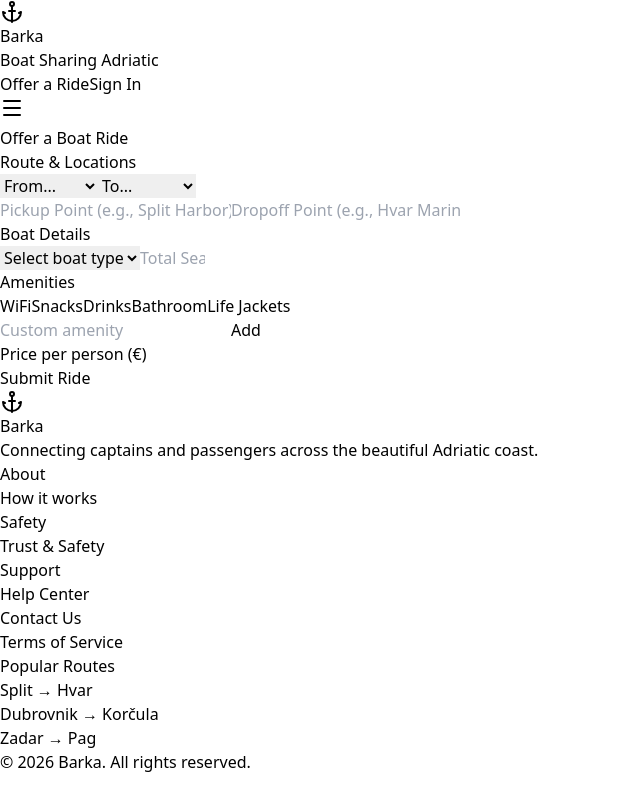
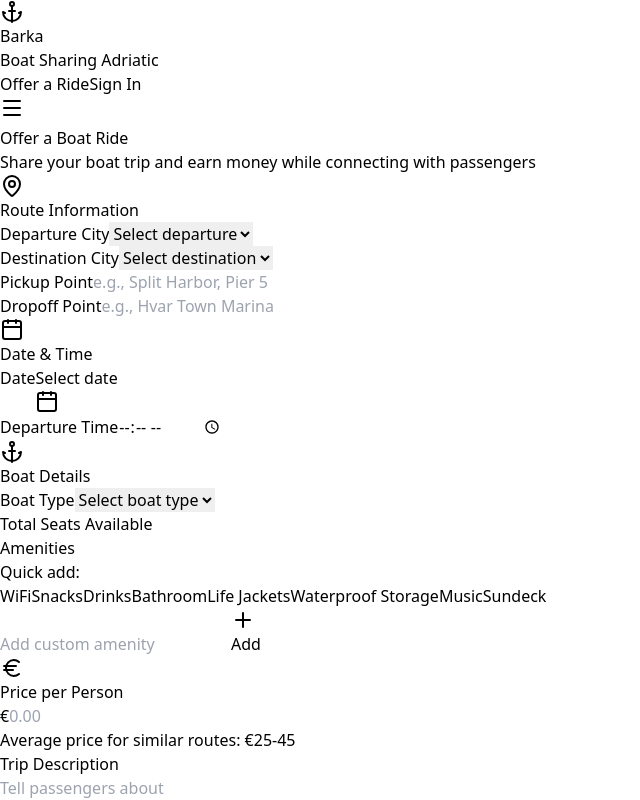
Before and after one commit to VukIG/Barka, a React (Vite) app: page /offer in a window 1280 px wide. Shown: the top 800 px of the page, without its empty margins (0-640 px from the left). Built offline with nearby package versions, Linux system fonts and the light colour scheme.

Commit message:
Modified the styling to accompany the wireframe design in Figma. Re-framed the amenities mapping logic. Removed the console log and added new items to commonAmmenities.

```diff
--- a/src/pages/OfferRide.jsx
+++ b/src/pages/OfferRide.jsx
@@ -3,9 +3,11 @@ import { useNavigate } from "react-router";
 import { MapPin, Calendar, Clock, Euro, Anchor, Users, Plus, X } from "lucide-react";
 import { croatianLocations, boatTypes } from "../data/mockData";
 import DatePicker from "../components/DatePicker";
+import { format } from "date-fns";
 
 function OfferRide() {
   const navigate = useNavigate();
+  const [showSuccess, setShowSuccess] = useState(false);
   const [amenities, setAmenities] = useState([]);
   const [newAmenity, setNewAmenity] = useState("");
   const [selectedDate, setSelectedDate] = useState(undefined);
@@ -24,8 +26,10 @@ function OfferRide() {
 
   const handleSubmit = (e) => {
     e.preventDefault();
-    console.log({ formData, amenities, selectedDate });
+    setShowSuccess(true);
+    setTimeout(() => {
       navigate("/");
+    }, 2000);
   };
 
   const addAmenity = () => {
@@ -39,149 +43,325 @@ function OfferRide() {
     setAmenities(amenities.filter((a) => a !== amenity));
   };
 
-  const commonAmenities = ["WiFi", "Snacks", "Drinks", "Bathroom", "Life Jackets"];
+  const commonAmenities = ["WiFi", "Snacks", "Drinks", "Bathroom", "Life Jackets", "Waterproof Storage", "Music", "Sundeck"];
 
   return (
     <div className="min-h-screen bg-gray-50 py-12">
-      <div className="max-w-3xl mx-auto px-4">
-        <h1 className="text-3xl font-bold text-gray-900 mb-6">Offer a Boat Ride</h1>
+      <div className="max-w-3xl mx-auto px-4 sm:px-6 lg:px-8">
+        {/* Header */}
+        <div className="text-center mb-12">
+          <h1 className="text-4xl font-bold text-gray-900 mb-4">Offer a Boat Ride</h1>
+          <p className="text-lg text-gray-600">
+            Share your boat trip and earn money while connecting with passengers
+          </p>
+        </div>
 
-        <form onSubmit={handleSubmit} className="bg-white rounded-lg shadow p-6 space-y-6">
-          {/* Route */}
+        {/* Form */}
+        <form onSubmit={handleSubmit} className="bg-white rounded-lg shadow-md p-8">
+          {/* Route Information */}
+          <div className="mb-8">
+            <h2 className="text-xl font-semibold text-gray-900 mb-4 flex items-center gap-2">
+              <MapPin className="w-5 h-5 text-blue-600" />
+              Route Information
+            </h2>
+            <div className="grid grid-cols-1 md:grid-cols-2 gap-4">
               <div>
-            <h2 className="text-lg font-semibold mb-3">Route & Locations</h2>
-            <div className="grid grid-cols-2 gap-4 mb-4">
+                <label className="block text-sm font-medium text-gray-700 mb-2">
+                  Departure City
+                </label>
                 <select
                   value={formData.from}
                   onChange={(e) => setFormData({ ...formData, from: e.target.value })}
-                className="border p-2 rounded"
+                  className="w-full px-4 py-3 border border-gray-300 rounded-lg focus:ring-2 focus:ring-blue-500 focus:border-transparent"
                   required
                 >
-                <option value="">From...</option>
-                {croatianLocations.map((loc) => (
-                  <option key={loc} value={loc}>{loc}</option>
+                  <option value="">Select departure</option>
+                  {croatianLocations.map((location) => (
+                    <option key={location} value={location}>
+                      {location}
+                    </option>
                   ))}
                 </select>
-
+              </div>
+              <div>
+                <label className="block text-sm font-medium text-gray-700 mb-2">
+                  Destination City
+                </label>
                 <select
                   value={formData.to}
                   onChange={(e) => setFormData({ ...formData, to: e.target.value })}
-                className="border p-2 rounded"
+                  className="w-full px-4 py-3 border border-gray-300 rounded-lg focus:ring-2 focus:ring-blue-500 focus:border-transparent"
                   required
                 >
-                <option value="">To...</option>
-                {croatianLocations.map((loc) => (
-                  <option key={loc} value={loc}>{loc}</option>
+                  <option value="">Select destination</option>
+                  {croatianLocations.map((location) => (
+                    <option key={location} value={location}>
+                      {location}
+                    </option>
                   ))}
                 </select>
               </div>
-
-            <div className="grid grid-cols-2 gap-4">
+              <div>
+                <label className="block text-sm font-medium text-gray-700 mb-2">
+                  Pickup Point
+                </label>
                 <input
                   type="text"
-                placeholder="Pickup Point (e.g., Split Harbor)"
                   value={formData.pickupPoint}
                   onChange={(e) => setFormData({ ...formData, pickupPoint: e.target.value })}
-                className="border p-2 rounded"
+                  placeholder="e.g., Split Harbor, Pier 5"
+                  className="w-full px-4 py-3 border border-gray-300 rounded-lg focus:ring-2 focus:ring-blue-500 focus:border-transparent"
                   required
                 />
+              </div>
+              <div>
+                <label className="block text-sm font-medium text-gray-700 mb-2">
+                  Dropoff Point
+                </label>
                 <input
                   type="text"
-                placeholder="Dropoff Point (e.g., Hvar Marina)"
                   value={formData.dropoffPoint}
                   onChange={(e) => setFormData({ ...formData, dropoffPoint: e.target.value })}
-                className="border p-2 rounded"
+                  placeholder="e.g., Hvar Town Marina"
+                  className="w-full px-4 py-3 border border-gray-300 rounded-lg focus:ring-2 focus:ring-blue-500 focus:border-transparent"
                   required
                 />
               </div>
             </div>
+          </div>
+
+          {/* Date & Time */}
+          <div className="mb-8">
+            <h2 className="text-xl font-semibold text-gray-900 mb-4 flex items-center gap-2">
+              <Calendar className="w-5 h-5 text-blue-600" />
+              Date & Time
+            </h2>
+            <div className="grid grid-cols-1 md:grid-cols-2 gap-4">
+              <div>
+                <label className="block text-sm font-medium text-gray-700 mb-2">
+                  Date
+                </label>
+                <DatePicker
+                  selected={selectedDate}
+                  onSelect={setSelectedDate}
+                  placeholder="Select date"
+                  minDate={new Date()}
+                />
+              </div>
+              <div>
+                <label className="block text-sm font-medium text-gray-700 mb-2">
+                  Departure Time
+                </label>
+                <input
+                  type="time"
+                  value={formData.time}
+                  onChange={(e) => setFormData({ ...formData, time: e.target.value })}
+                  className="w-full px-4 py-3 border border-gray-300 rounded-lg focus:ring-2 focus:ring-blue-500 focus:border-transparent"
+                  required
+                />
+              </div>
+            </div>
+          </div>
 
           {/* Boat Details */}
+          <div className="mb-8">
+            <h2 className="text-xl font-semibold text-gray-900 mb-4 flex items-center gap-2">
+              <Anchor className="w-5 h-5 text-blue-600" />
+              Boat Details
+            </h2>
+            <div className="grid grid-cols-1 md:grid-cols-2 gap-4">
               <div>
-            <h2 className="text-lg font-semibold mb-3">Boat Details</h2>
-            <div className="grid grid-cols-2 gap-4">
+                <label className="block text-sm font-medium text-gray-700 mb-2">
+                  Boat Type
+                </label>
                 <select
                   value={formData.boatType}
                   onChange={(e) => setFormData({ ...formData, boatType: e.target.value })}
-                className="border p-2 rounded"
+                  className="w-full px-4 py-3 border border-gray-300 rounded-lg focus:ring-2 focus:ring-blue-500 focus:border-transparent"
                   required
                 >
                   <option value="">Select boat type</option>
                   {boatTypes.filter((t) => t !== "All Boat Types").map((type) => (
-                  <option key={type} value={type}>{type}</option>
+                    <option key={type} value={type}>
+                      {type}
+                    </option>
                   ))}
                 </select>
+              </div>
+              <div>
+                <label className="block text-sm font-medium text-gray-700 mb-2">
+                  Total Seats Available
+                </label>
                 <input
                   type="number"
-                placeholder="Total Seats"
                   min="1"
                   max="20"
                   value={formData.totalSeats}
                   onChange={(e) => setFormData({ ...formData, totalSeats: e.target.value })}
-                className="border p-2 rounded"
+                  className="w-full px-4 py-3 border border-gray-300 rounded-lg focus:ring-2 focus:ring-blue-500 focus:border-transparent"
                   required
                 />
               </div>
             </div>
+          </div>
 
-          {/* Amenities Section */}
-          <div>
-            <h2 className="text-lg font-semibold mb-3">Amenities</h2>
-            <div className="flex flex-wrap gap-2 mb-3">
+          {/* Amenities */}
+          <div className="mb-8">
+            <h2 className="text-xl font-semibold text-gray-900 mb-4">Amenities</h2>
+
+            {/* Quick Add Common Amenities */}
+            <div className="mb-4">
+              <p className="text-sm text-gray-600 mb-2">Quick add:</p>
+              <div className="flex flex-wrap gap-2">
                 {commonAmenities.map((amenity) => (
                   <button
                     key={amenity}
                     type="button"
-                  onClick={() => !amenities.includes(amenity) && setAmenities([...amenities, amenity])}
-                  className={`px-3 py-1 rounded text-sm ${
-                    amenities.includes(amenity) ? "bg-blue-200 text-blue-800" : "bg-gray-200"
+                    onClick={() => {
+                      if (!amenities.includes(amenity)) {
+                        setAmenities([...amenities, amenity]);
+                      }
+                    }}
+                    disabled={amenities.includes(amenity)}
+                    className={`px-3 py-1 rounded-full text-sm transition-colors ${
+                      amenities.includes(amenity)
+                        ? "bg-blue-100 text-blue-700 cursor-not-allowed"
+                        : "bg-gray-100 text-gray-700 hover:bg-gray-200"
                     }`}
                   >
                     {amenity}
                   </button>
                 ))}
               </div>
+            </div>
 
-            <div className="flex gap-2 mb-2">
+            {/* Custom Amenity Input */}
+            <div className="flex gap-2 mb-4">
               <input
                 type="text"
-                placeholder="Custom amenity"
                 value={newAmenity}
                 onChange={(e) => setNewAmenity(e.target.value)}
-                className="border p-2 rounded flex-1"
+                onKeyPress={(e) => e.key === "Enter" && (e.preventDefault(), addAmenity())}
+                placeholder="Add custom amenity"
+                className="flex-1 px-4 py-2 border border-gray-300 rounded-lg focus:ring-2 focus:ring-blue-500 focus:border-transparent"
               />
-              <button type="button" onClick={addAmenity} className="bg-gray-800 text-white px-4 py-2 rounded">
+              <button
+                type="button"
+                onClick={addAmenity}
+                className="px-4 py-2 bg-blue-600 text-white rounded-lg hover:bg-blue-700 transition-colors flex items-center gap-2"
+              >
+                <Plus className="w-4 h-4" />
                 Add
               </button>
             </div>
 
+            {/* Selected Amenities */}
+            {amenities.length > 0 && (
               <div className="flex flex-wrap gap-2">
-              {amenities.map((a) => (
-                <span key={a} className="bg-blue-100 text-blue-700 px-2 py-1 rounded text-sm flex items-center gap-1">
-                  {a} <X className="w-3 h-3 cursor-pointer" onClick={() => removeAmenity(a)} />
-                </span>
+                {amenities.map((amenity) => (
+                  <div
+                    key={amenity}
+                    className="flex items-center gap-2 px-3 py-1 bg-blue-100 text-blue-700 rounded-full"
+                  >
+                    <span className="text-sm">{amenity}</span>
+                    <button
+                      type="button"
+                      onClick={() => removeAmenity(amenity)}
+                      className="hover:text-blue-900"
+                    >
+                      <X className="w-3 h-3" />
+                    </button>
+                  </div>
                 ))}
               </div>
+            )}
           </div>
 
-          {/* Pricing & Basics */}
-          <div className="grid grid-cols-2 gap-4">
-            <div>
-              <label className="block text-sm font-medium mb-1">Price per person (€)</label>
+          {/* Price */}
+          <div className="mb-8">
+            <h2 className="text-xl font-semibold text-gray-900 mb-4 flex items-center gap-2">
+              <Euro className="w-5 h-5 text-blue-600" />
+              Price per Person
+            </h2>
+            <div className="relative">
+              <span className="absolute left-4 top-1/2 -translate-y-1/2 text-gray-500">€</span>
               <input
                 type="number"
+                min="1"
+                step="0.01"
                 value={formData.price}
                 onChange={(e) => setFormData({ ...formData, price: e.target.value })}
-                className="border p-2 rounded w-full"
+                className="w-full pl-10 pr-4 py-3 border border-gray-300 rounded-lg focus:ring-2 focus:ring-blue-500 focus:border-transparent"
+                placeholder="0.00"
                 required
               />
             </div>
+            <p className="text-sm text-gray-500 mt-2">
+              Average price for similar routes: €25-45
+            </p>
           </div>
 
-          <button type="submit" className="w-full bg-blue-600 text-white p-3 rounded font-semibold">
-            Submit Ride
+          {/* Description */}
+          <div className="mb-8">
+            <h2 className="text-xl font-semibold text-gray-900 mb-4">
+              Trip Description
+            </h2>
+            <textarea
+              value={formData.description}
+              onChange={(e) => setFormData({ ...formData, description: e.target.value })}
+              rows={4}
+              className="w-full px-4 py-3 border border-gray-300 rounded-lg focus:ring-2 focus:ring-blue-500 focus:border-transparent resize-none"
+              placeholder="Tell passengers about your boat, experience, and what makes this trip special..."
+              required
+            />
+          </div>
+
+          {/* Submit */}
+          <div className="flex gap-4">
+            <button
+              type="button"
+              onClick={() => navigate("/")}
+              className="flex-1 px-6 py-4 border border-gray-300 text-gray-700 rounded-lg font-semibold hover:bg-gray-50 transition-colors"
+            >
+              Cancel
             </button>
+            <button
+              type="submit"
+              className="flex-1 px-6 py-4 bg-gradient-to-r from-blue-600 to-blue-500 text-white rounded-lg font-semibold hover:from-blue-700 hover:to-blue-600 transition-all shadow-lg hover:shadow-xl"
+            >
+              Publish Ride
+            </button>
+          </div>
         </form>
+
+        {/* Success Modal */}
+        {showSuccess && (
+          <div className="fixed inset-0 bg-black/50 flex items-center justify-center z-50 p-4">
+            <div className="bg-white rounded-lg p-8 max-w-md w-full text-center">
+              <div className="w-16 h-16 bg-green-100 rounded-full flex items-center justify-center mx-auto mb-4">
+                <svg
+                  className="w-8 h-8 text-green-600"
+                  fill="none"
+                  stroke="currentColor"
+                  viewBox="0 0 24 24"
+                >
+                  <path
+                    strokeLinecap="round"
+                    strokeLinejoin="round"
+                    strokeWidth={2}
+                    d="M5 13l4 4L19 7"
+                  />
+                </svg>
+              </div>
+              <h3 className="text-2xl font-bold text-gray-900 mb-2">
+                Ride Published!
+              </h3>
+              <p className="text-gray-600">
+                Your boat ride has been successfully listed. Passengers can now book your trip!
+              </p>
+            </div>
+          </div>
+        )}
       </div>
     </div>
   );
```
Lines whose indentation alone changed are shown as unchanged.
